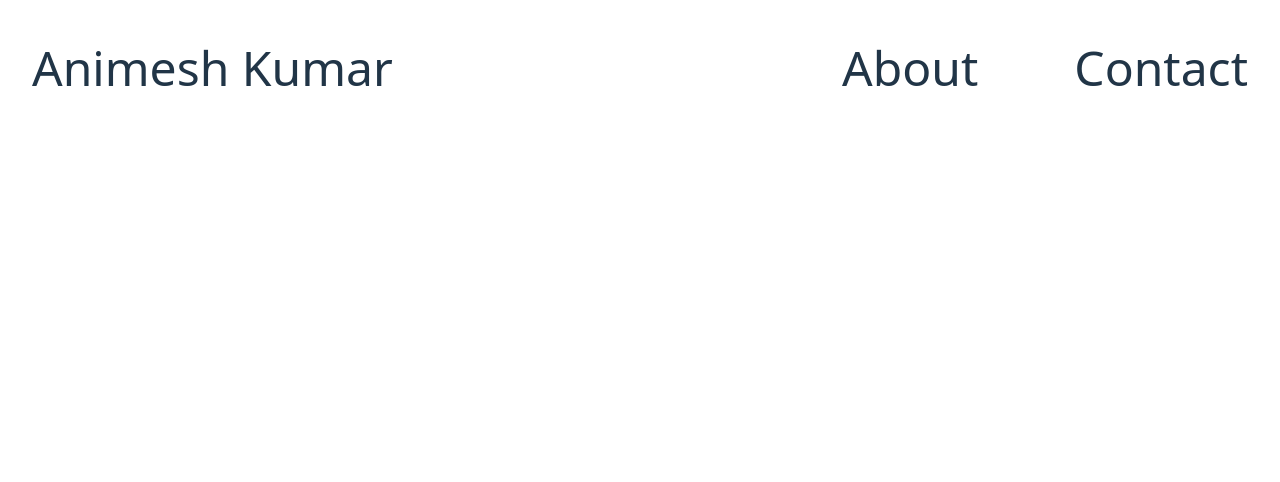
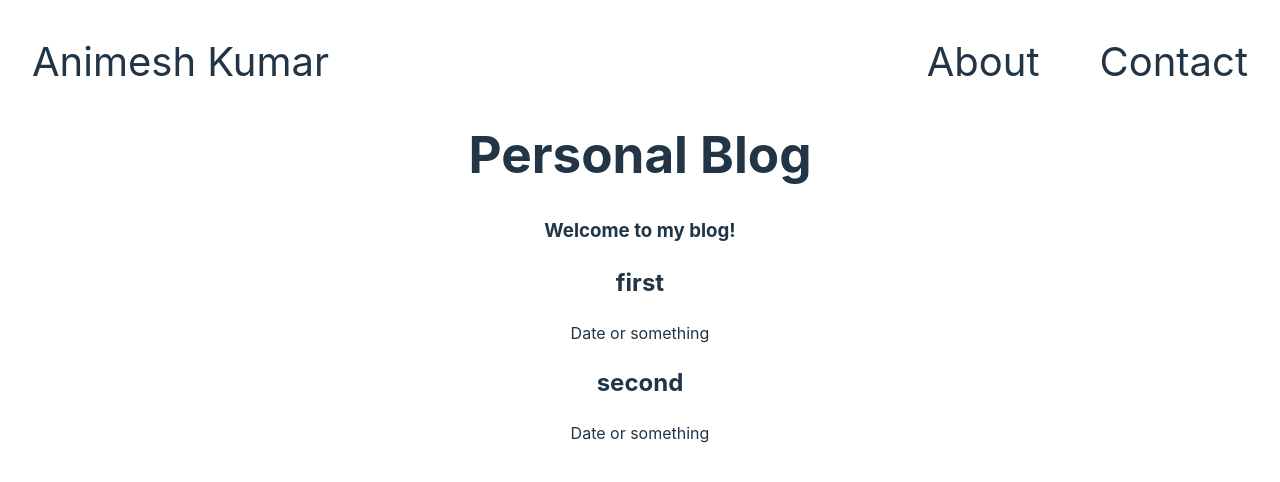
Before and after one commit to AnimeshKumar923/blog, a React (Vite) app: page / in a window 1280 px wide. Shown: the top 482 px of the page. Built offline with nearby package versions, Linux system fonts and the light colour scheme.

Commit message:
fix: add more components
Changes:
- added Homepage component
- added individual blog card component
- modify fonts being used

```diff
--- a/src/App.css
+++ b/src/App.css
@@ -11,11 +11,11 @@ ul {
   padding: 0;
   display: flex;
   gap: 1rem;
-  font-size: 3rem;
+  font-size: 2.5rem;
   justify-content: space-between;
 }
 
 .g2 {
   display: flex;
-  gap: 2em;
+  gap: 1.5em;
 }
--- a/src/App.jsx
+++ b/src/App.jsx
@@ -1,10 +1,19 @@
 import "./App.css";
 import NavBar from "./components/NavBar.jsx";
-
+import BlogCard from "./components/BlogCard.jsx";
+import Home from "./components/Home.jsx";
 function App() {
   return (
     <>
       <NavBar />
+      <Home>
+        <div className="title">
+          <h1>Personal Blog</h1>
+          <h3>Welcome to my blog!</h3>
+        </div>
+        <BlogCard name="first" />
+        <BlogCard name="second" />
+      </Home>
     </>
   );
 }
--- /dev/null
+++ b/src/components/BlogCard.jsx
@@ -0,0 +1,8 @@
+export default function BlogCard({ name }) {
+  return (
+    <div className="card">
+      <h2>{name}</h2>
+      <p>Date or something</p>
+    </div>
+  );
+}
--- /dev/null
+++ b/src/components/Home.jsx
@@ -0,0 +1,3 @@
+export default function Home({ children }) {
+  return <div className="homepage">{children}</div>;
+}
--- a/src/components/NavBar.jsx
+++ b/src/components/NavBar.jsx
@@ -1,6 +1,5 @@
 export default function NavBar() {
   return (
-    <div>
     <ul>
       <span className="g1">
         <li className="name">Animesh Kumar</li>
@@ -10,7 +9,5 @@ export default function NavBar() {
         <li className="contact">Contact</li>
       </span>
     </ul>
-    </div>
   );
 }
-1
--- a/src/index.css
+++ b/src/index.css
@@ -1,5 +1,5 @@
 :root {
-  font-family: system-ui, Avenir, Helvetica, Arial, sans-serif;
+  font-family: 'Montserrat', 'Poppins', 'Inter', Arial, sans-serif;
   line-height: 1.5;
   font-weight: 400;
 
```
Lines whose indentation alone changed are shown as unchanged.
